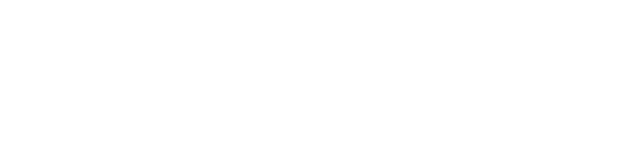
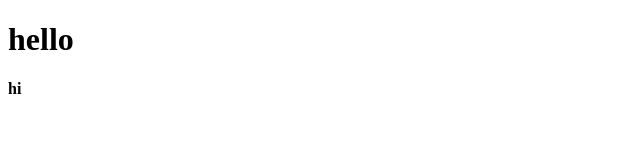
Before and after one commit to emirharith/emir, a plain HTML site: page contact.html in a window 1280 px wide. Shown: the whole page, without its empty margins (0-640 px from the left). Drawn offline with Linux system fonts and the light colour scheme.

Commit message:
intial commit

```diff
--- a/contact.html
+++ b/contact.html
@@ -8,7 +8,8 @@
 </head>
 <body>
     <div class="nazliyaton">
-
+        <h1>hello</h1>
+        <h4>hi</h4>
     </div>
 </body>
 </html>
```
